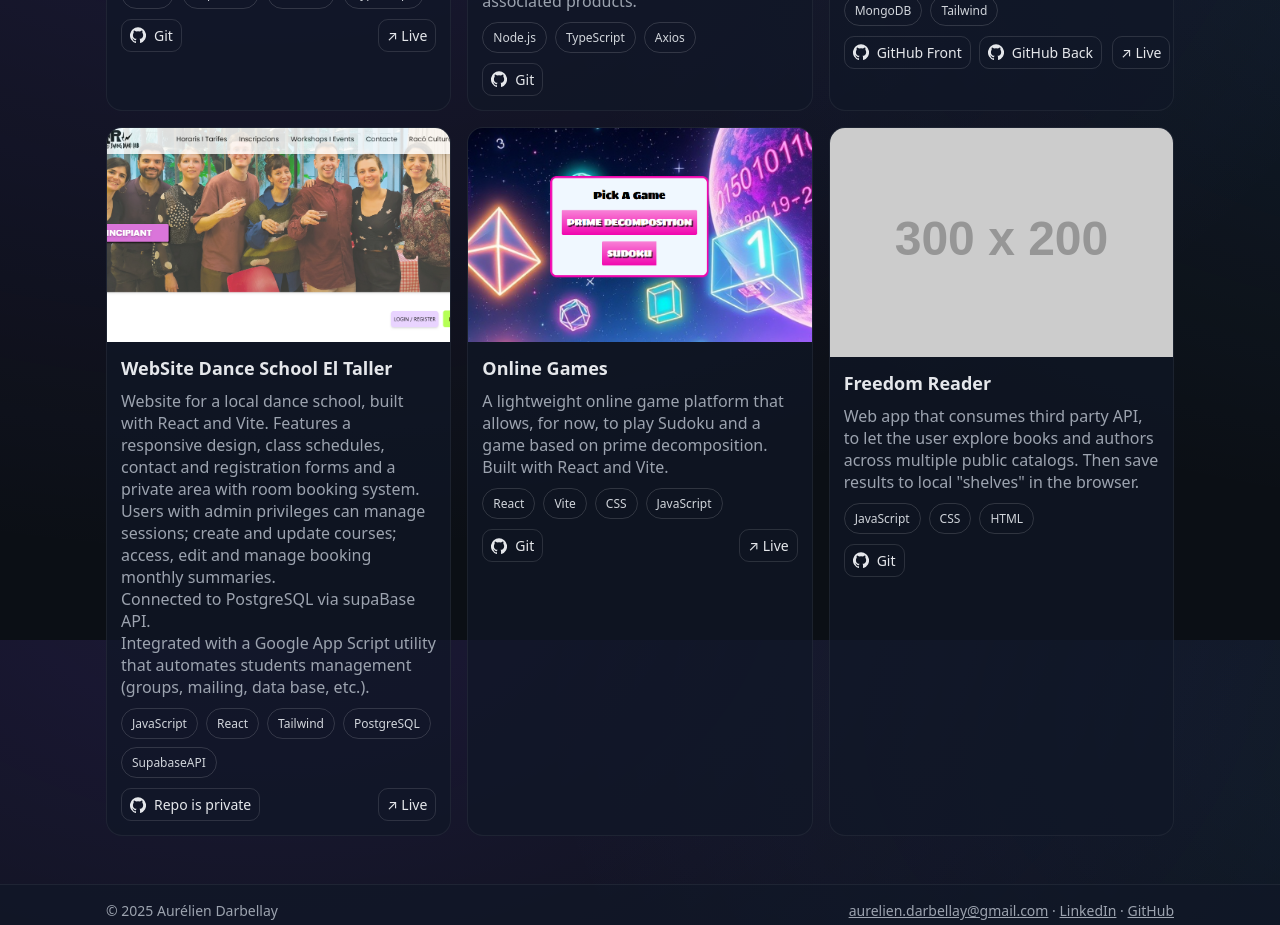
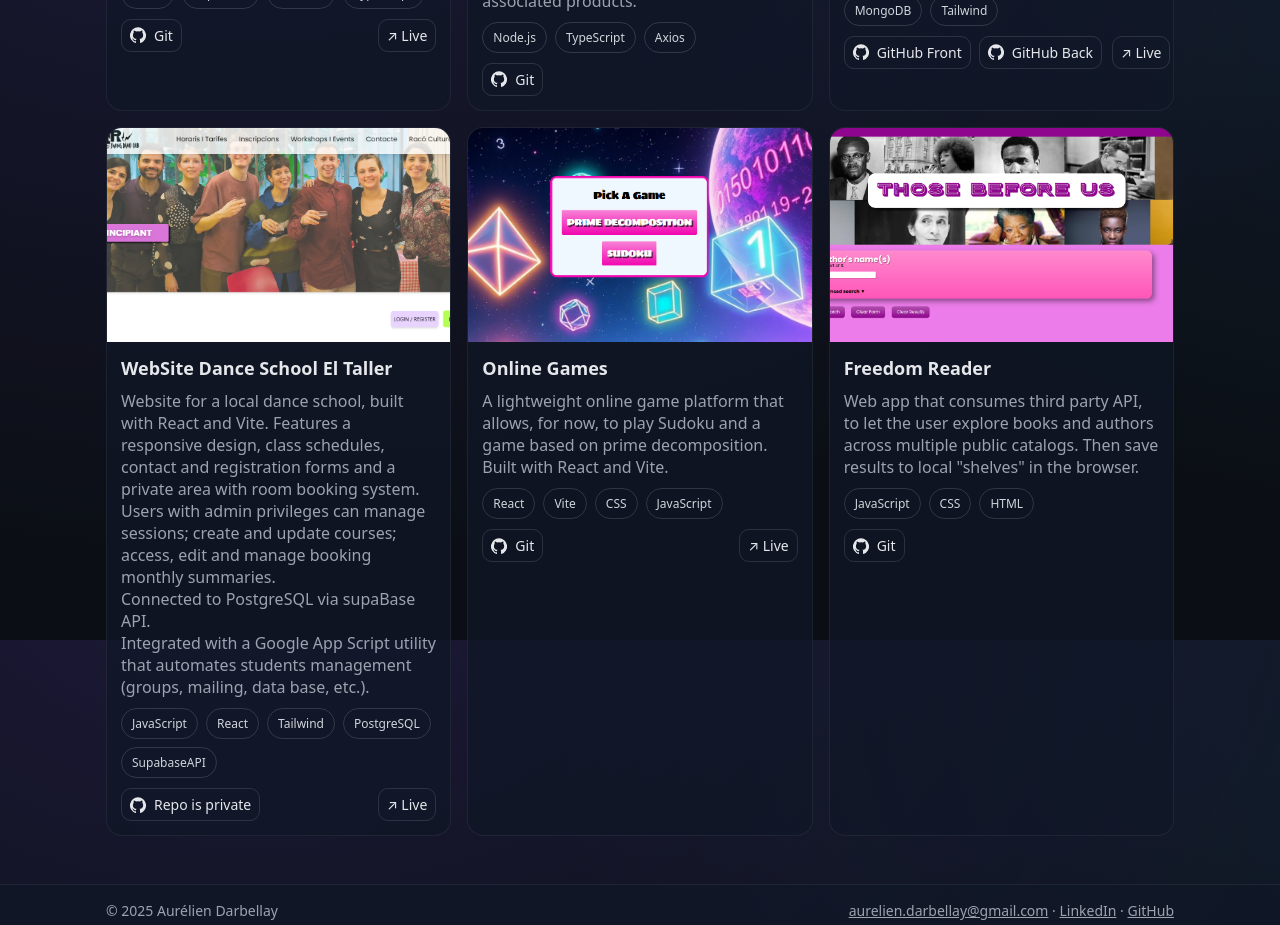
Before and after one commit to aurelien-darbellay/aurelien-portfolio, a React (Vite) app: page / in a window 1280 px wide. Shown: the part 960-1885 px from the top of the page. Built offline with nearby package versions, Linux system fonts and the light colour scheme.

Commit message:
added freedom reader

```diff
--- a/src/data/projects.js
+++ b/src/data/projects.js
@@ -3,6 +3,7 @@ import img2 from "../assets/onlineGames.png";
 import img3 from "../assets/cvflows.png";
 import img4 from "../assets/cvsLab.png";
 import img5 from "../assets/Mercadona.png";
+import img6 from "../assets/freedom_reader.png";
 
 export const projects = [
   {
@@ -59,7 +60,7 @@ export const projects = [
   {
     id: "freedom-reader",
     title: "Freedom Reader",
-    image: "https://via.placeholder.com/300x200.png?text=Freedom+Reader",
+    image: img6,
     description:"Web app that consumes third party API, to let the user explore books and authors across multiple public catalogs. Then save results to local \"shelves\" in the browser.",
     tech: ["JavaScript","CSS", "HTML"],
     githubUrl: "https://github.com/aurelien-darbellay/freedom-reader"
```
Also changed, not shown: src/assets/freedom_reader.png (added).
